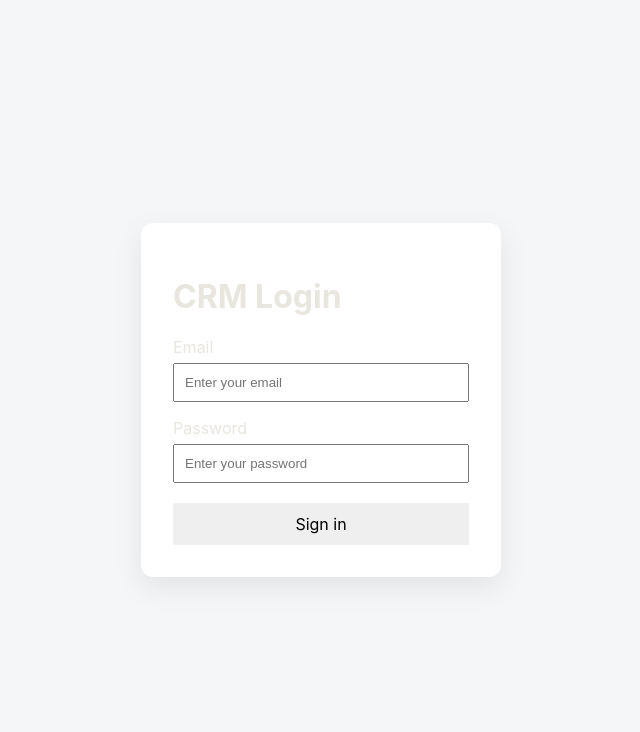
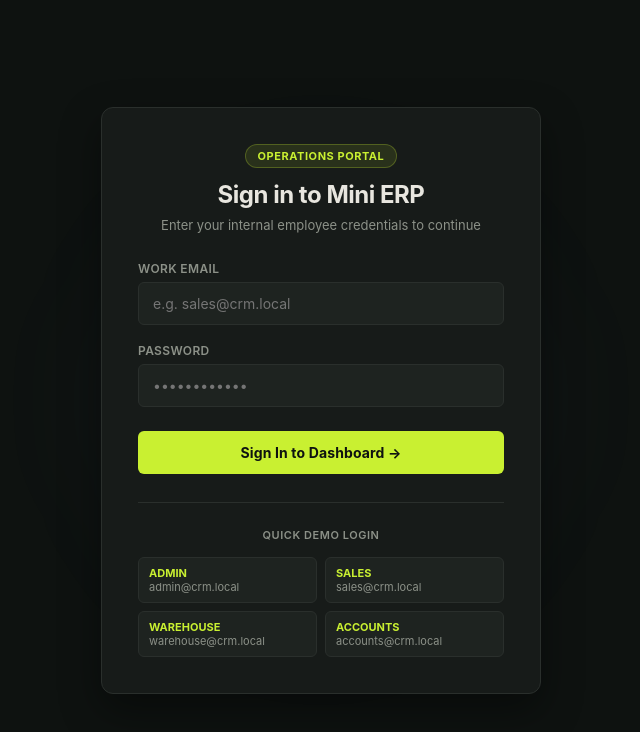
Before and after one commit to garg05shivam/CRM, a React (Vite) app in the folder frontend/: page /login in a window 1280 px wide. Shown: the top 732 px of the page, without its empty margins (319-959 px from the left). Built offline with nearby package versions, Linux system fonts and the light colour scheme; no server answers.

Commit message:
login page modification

```diff
--- a/frontend/src/index.css
+++ b/frontend/src/index.css
@@ -810,3 +810,201 @@ button {
     grid-template-columns: 1fr;
   }
 }
+
+/* =========================
+   LOGIN PAGE STYLING
+========================= */
+
+.login-container {
+  position: relative;
+  min-height: 100vh;
+  display: flex;
+  align-items: center;
+  justify-content: center;
+  background: var(--bg-base);
+  padding: 24px;
+  overflow: hidden;
+}
+
+.login-backdrop-glow {
+  position: absolute;
+  width: 500px;
+  height: 500px;
+  border-radius: 50%;
+  background: radial-gradient(circle, rgba(201, 240, 49, 0.08) 0%, rgba(91, 127, 255, 0.04) 50%, transparent 70%);
+  filter: blur(60px);
+  pointer-events: none;
+}
+
+.login-card {
+  position: relative;
+  width: 100%;
+  max-width: 440px;
+  padding: 36px;
+  background: var(--bg-surface);
+  border: 1px solid var(--border-color);
+  border-radius: 12px;
+  box-shadow: 0 16px 40px rgba(0, 0, 0, 0.4);
+}
+
+.login-header {
+  text-align: center;
+  margin-bottom: 28px;
+}
+
+.login-badge {
+  display: inline-block;
+  padding: 4px 12px;
+  border-radius: 20px;
+  background: rgba(201, 240, 49, 0.1);
+  border: 1px solid rgba(201, 240, 49, 0.25);
+  color: var(--accent-primary);
+  font-size: 11px;
+  font-weight: 700;
+  letter-spacing: 0.05em;
+  text-transform: uppercase;
+  margin-bottom: 12px;
+}
+
+.login-header h1 {
+  margin: 0 0 8px;
+  font-size: 24px;
+  font-weight: 700;
+  color: var(--text-primary);
+  letter-spacing: -0.02em;
+}
+
+.login-header p {
+  margin: 0;
+  color: var(--text-secondary);
+  font-size: 13px;
+}
+
+.login-error-alert {
+  display: flex;
+  align-items: center;
+  gap: 10px;
+  padding: 12px 14px;
+  margin-bottom: 20px;
+  border-radius: 6px;
+  background: rgba(232, 99, 90, 0.12);
+  border: 1px solid rgba(232, 99, 90, 0.3);
+  color: var(--status-danger);
+  font-size: 13px;
+  font-weight: 500;
+}
+
+.login-form {
+  display: flex;
+  flex-direction: column;
+  gap: 18px;
+}
+
+.input-group {
+  display: flex;
+  flex-direction: column;
+  gap: 6px;
+}
+
+.input-group label {
+  color: var(--text-secondary);
+  font-size: 12px;
+  font-weight: 600;
+  text-transform: uppercase;
+  letter-spacing: 0.03em;
+}
+
+.input-group input {
+  width: 100%;
+  padding: 12px 14px;
+  border-radius: 6px;
+  border: 1px solid var(--border-color);
+  background: var(--bg-surface-raised);
+  color: var(--text-primary);
+  font: inherit;
+  font-size: 14px;
+  outline: none;
+  transition: border-color 0.15s ease;
+}
+
+.input-group input:focus {
+  border-color: var(--accent-primary);
+}
+
+.login-submit-btn {
+  width: 100%;
+  margin-top: 6px;
+  padding: 13px;
+  border-radius: 6px;
+  background: var(--accent-primary);
+  color: var(--accent-text);
+  font-size: 14px;
+  font-weight: 700;
+  letter-spacing: 0.01em;
+  transition: filter 0.15s ease, transform 0.1s ease;
+}
+
+.login-submit-btn:hover:not(:disabled) {
+  filter: brightness(1.08);
+  transform: translateY(-1px);
+}
+
+.login-submit-btn:disabled {
+  opacity: 0.6;
+  cursor: not-allowed;
+}
+
+.login-demo-section {
+  margin-top: 28px;
+  padding-top: 20px;
+  border-top: 1px solid var(--border-color);
+}
+
+.demo-divider {
+  text-align: center;
+  margin-bottom: 14px;
+}
+
+.demo-divider span {
+  font-size: 11px;
+  font-weight: 600;
+  color: var(--text-secondary);
+  text-transform: uppercase;
+  letter-spacing: 0.05em;
+}
+
+.demo-chips {
+  display: grid;
+  grid-template-columns: repeat(2, 1fr);
+  gap: 8px;
+}
+
+.demo-chip {
+  display: flex;
+  flex-direction: column;
+  align-items: flex-start;
+  padding: 8px 10px;
+  border-radius: 6px;
+  background: var(--bg-surface-raised);
+  border: 1px solid var(--border-color);
+  color: var(--text-primary);
+  text-align: left;
+  transition: border-color 0.15s ease, background 0.15s ease;
+}
+
+.demo-chip:hover {
+  border-color: var(--accent-primary);
+  background: rgba(201, 240, 49, 0.05);
+}
+
+.chip-role {
+  font-size: 11px;
+  font-weight: 700;
+  color: var(--accent-primary);
+  text-transform: uppercase;
+}
+
+.chip-email {
+  font-size: 11px;
+  color: var(--text-secondary);
+}
--- a/frontend/src/pages/Login.tsx
+++ b/frontend/src/pages/Login.tsx
@@ -1,151 +1,130 @@
 import { useState } from "react";
 import type { FormEvent } from "react";
-
 import { useNavigate } from "react-router-dom";
 import { useAuth } from "../context/useAuth";
 
+const DEMO_CREDENTIALS = [
+  { role: "Admin", email: "admin@crm.local", pass: "Admin@12345" },
+  { role: "Sales", email: "sales@crm.local", pass: "Sales@12345" },
+  { role: "Warehouse", email: "warehouse@crm.local", pass: "Warehouse@12345" },
+  { role: "Accounts", email: "accounts@crm.local", pass: "Accounts@12345" },
+];
+
 export const Login = () => {
   const navigate = useNavigate();
-
   const { login } = useAuth();
 
-  const [email, setEmail] =
-    useState("");
+  const [email, setEmail] = useState("");
+  const [password, setPassword] = useState("");
+  const [error, setError] = useState("");
+  const [loading, setLoading] = useState(false);
 
-  const [password, setPassword] =
-    useState("");
-
-  const [error, setError] =
-    useState("");
-
-  const [loading, setLoading] =
-    useState(false);
-
-  const handleSubmit = async (
-    event: FormEvent<HTMLFormElement>,
-  ) => {
+  const handleSubmit = async (event: FormEvent<HTMLFormElement>) => {
     event.preventDefault();
-
     setError("");
     setLoading(true);
 
     try {
-      await login(
-        email.trim(),
-        password,
-      );
-
-      navigate("/dashboard", {
-        replace: true,
-      });
-    } catch (error) {
+      await login(email.trim(), password);
+      navigate("/dashboard", { replace: true });
+    } catch (err) {
       setError(
-        error instanceof Error
-          ? error.message
-          : "Login failed",
+        err instanceof Error ? err.message : "Invalid email or password",
       );
     } finally {
       setLoading(false);
     }
   };
 
+  const handleQuickFill = (demoEmail: string, demoPass: string) => {
+    setEmail(demoEmail);
+    setPassword(demoPass);
+    setError("");
+  };
+
   return (
-    <div
-      style={{
-        minHeight: "100vh",
-        display: "flex",
-        alignItems: "center",
-        justifyContent: "center",
-        background: "#f4f6f8",
-      }}
-    >
-      <form
-        onSubmit={handleSubmit}
-        style={{
-          width: "360px",
-          padding: "32px",
-          background: "white",
-          borderRadius: "12px",
-          boxShadow:
-            "0 10px 30px rgba(0,0,0,0.08)",
-        }}
-      >
-        <h1>CRM Login</h1>
+    <div className="login-container">
+      <div className="login-backdrop-glow" />
+
+      <div className="login-card">
+        <div className="login-header">
+          <div className="login-badge">Operations Portal</div>
+          <h1>Sign in to Mini ERP</h1>
+          <p>Enter your internal employee credentials to continue</p>
+        </div>
 
         {error && (
-          <div
-            style={{
-              padding: "10px",
-              marginBottom: "16px",
-              background: "#fee2e2",
-              color: "#b91c1c",
-              borderRadius: "6px",
-            }}
-          >
-            {error}
+          <div className="login-error-alert">
+            <svg width="18" height="18" viewBox="0 0 24 24" fill="none" stroke="currentColor" strokeWidth="2">
+              <circle cx="12" cy="12" r="10" />
+              <line x1="12" y1="8" x2="12" y2="12" />
+              <line x1="12" y1="16" x2="12.01" y2="16" />
+            </svg>
+            <span>{error}</span>
           </div>
         )}
 
-        <label>
-          Email
-        </label>
-
+        <form onSubmit={handleSubmit} className="login-form">
+          <div className="input-group">
+            <label htmlFor="email">Work Email</label>
             <input
+              id="email"
               type="email"
               value={email}
-          onChange={(event) =>
-            setEmail(event.target.value)
-          }
-          placeholder="Enter your email"
+              onChange={(e) => setEmail(e.target.value)}
+              placeholder="e.g. sales@crm.local"
               required
-          style={{
-            width: "100%",
-            padding: "10px",
-            margin:
-              "6px 0 16px",
-            boxSizing: "border-box",
-          }}
+              autoComplete="email"
             />
+          </div>
 
-        <label>
-          Password
-        </label>
-
+          <div className="input-group">
+            <label htmlFor="password">Password</label>
             <input
+              id="password"
               type="password"
               value={password}
-          onChange={(event) =>
-            setPassword(
-              event.target.value,
-            )
-          }
-          placeholder="Enter your password"
+              onChange={(e) => setPassword(e.target.value)}
+              placeholder="••••••••••••"
               required
-          style={{
-            width: "100%",
-            padding: "10px",
-            margin:
-              "6px 0 20px",
-            boxSizing: "border-box",
-          }}
+              autoComplete="current-password"
             />
+          </div>
 
           <button
             type="submit"
             disabled={loading}
-          style={{
-            width: "100%",
-            padding: "11px",
-            cursor: loading
-              ? "not-allowed"
-              : "pointer",
-          }}
+            className="login-submit-btn"
           >
-          {loading
-            ? "Signing in..."
-            : "Sign in"}
+            {loading ? (
+              <span className="btn-spinner">Authenticating...</span>
+            ) : (
+              "Sign In to Dashboard →"
+            )}
           </button>
         </form>
+
+        <div className="login-demo-section">
+          <div className="demo-divider">
+            <span>Quick Demo Login</span>
+          </div>
+
+          <div className="demo-chips">
+            {DEMO_CREDENTIALS.map((demo) => (
+              <button
+                key={demo.role}
+                type="button"
+                className="demo-chip"
+                onClick={() => handleQuickFill(demo.email, demo.pass)}
+                title={`Click to fill ${demo.role} credentials`}
+              >
+                <span className="chip-role">{demo.role}</span>
+                <span className="chip-email">{demo.email}</span>
+              </button>
+            ))}
+          </div>
+        </div>
+      </div>
     </div>
   );
 };
```
Lines whose indentation alone changed are shown as unchanged.
